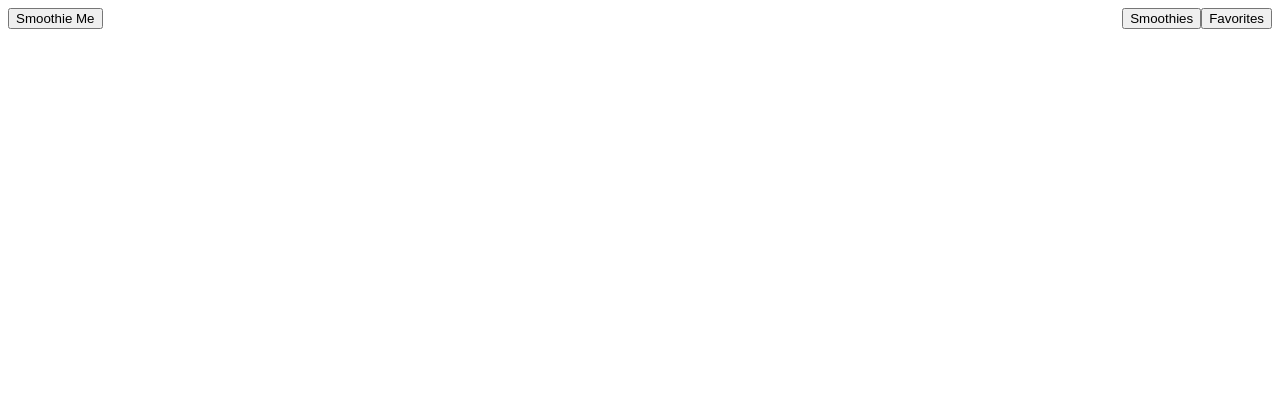
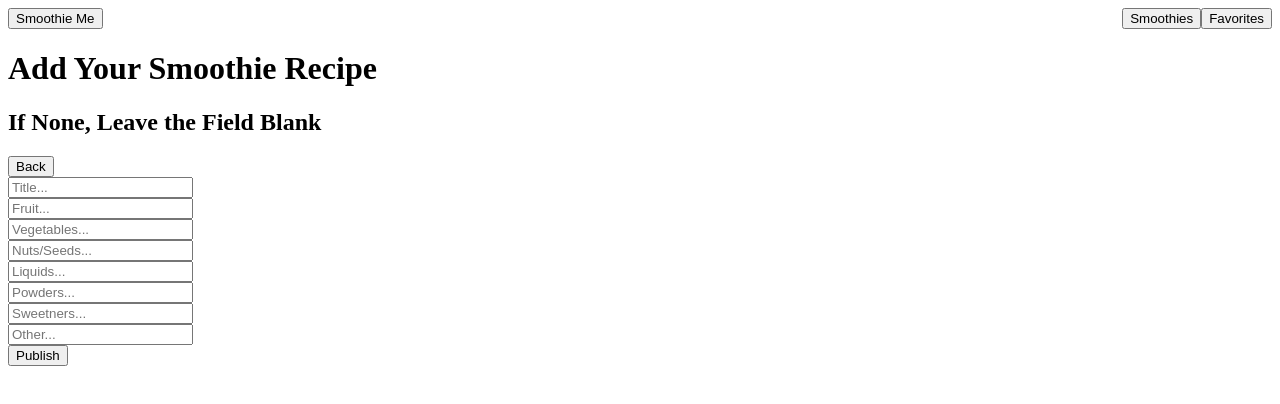
Before and after one commit to tharwin-carr/Smoothie-Me, a React (Create React App) app: page /add-smoothie in a window 1280 px wide. Shown: the top 404 px of the page. Built offline with nearby package versions, Linux system fonts and the light colour scheme.

Commit message:
finished statci version

```diff
--- a/public/index.html
+++ b/public/index.html
@@ -9,11 +9,6 @@
       name="description"
       content="Web site created using create-react-app"
     />
-    <link rel="apple-touch-icon" href="%PUBLIC_URL%/logo192.png" />
-    <!--
-      manifest.json provides metadata used when your web app is installed on a
-      user's mobile device or desktop. See https://developers.google.com/web/fundamentals/web-app-manifest/
-    -->
     <link rel="manifest" href="%PUBLIC_URL%/manifest.json" />
     <!--
       Notice the use of %PUBLIC_URL% in the tags above.
@@ -24,7 +19,7 @@
       work correctly both with client-side routing and a non-root public URL.
       Learn how to configure a non-root public URL by running `npm run build`.
     -->
-    <title>React App</title>
+    <title>Smoothie Me</title>
   </head>
   <body>
     <noscript>You need to enable JavaScript to run this app.</noscript>
--- a/src/App.js
+++ b/src/App.js
@@ -6,6 +6,7 @@ import LandingPage from './components/LandingPage';
 import SmoothiesPage from './components/SmoothiesPage';
 import SmoothieInfoPage from './components/SmoothieInfoPage';
 import FavoritesPage from './components/FavoritesPage';
+import AddSmoothiePage from './components/AddSmoothiePage';
 import STORE from './STORE';
 
 export default class App extends Component {
@@ -25,6 +26,7 @@ export default class App extends Component {
                 <Route path='/smoothies' component={SmoothiesPage} />
                 <Route path='/STORE.smoothies/:smoothieId' render={(props) => <SmoothieInfoPage {...props} />} />
                 <Route path='/favorites' component={FavoritesPage} />
+                <Route path='/add-smoothie' component={AddSmoothiePage} />
               </Switch>
             </main>
           </div>
--- /dev/null
+++ b/src/buttons/AddSmoothieButton.js
@@ -0,0 +1,23 @@
+import React from 'react';
+import { useHistory } from 'react-router-dom';
+
+export default function AddSmoothieButton(props) {
+    let history = useHistory();
+
+    //takes the user to the selected page
+    function handleClick() {
+        history.push('/add-smoothie');
+    };
+
+    return(
+        <>
+            <button
+                className={props.btnClass}
+                type='button'
+                onClick={handleClick}
+            >
+                {props.title}
+            </button>
+        </>
+    );
+};
--- /dev/null
+++ b/src/buttons/BackButton.js
@@ -0,0 +1,23 @@
+import React from 'react';
+import { useHistory } from 'react-router-dom';
+
+export default function BackButton(props) {
+    let history = useHistory();
+
+    //takes the user to the selected page
+    function handleClick() {
+        history.goBack();
+    };
+
+    return(
+        <>
+            <button
+                className={props.btnClass}
+                type='button'
+                onClick={handleClick}
+            >
+                {props.title}
+            </button>
+        </>
+    );
+};
--- /dev/null
+++ b/src/components/AddSmoothiePage.js
@@ -0,0 +1,89 @@
+import React, { Component } from 'react';
+import BackButton from '../buttons/BackButton';
+
+export default class AddSmoothiePage extends Component {
+    render() {
+        return (
+            <div>
+                <div>
+                    <h1>
+                        Add Your Smoothie Recipe
+                    </h1>
+                    <h2>
+                        If None, Leave the Field Blank
+                    </h2>
+                    <BackButton
+                        btnClass='btn back-button'
+                        title='Back'
+                    />
+                </div>
+
+                <div>
+                    <form>
+                        <input
+                            type='text'
+                            id='title'
+                            name='title'
+                            placeholder='Title...'
+                        />
+                        <br />
+                        <input
+                            type='text'
+                            id='fruit'
+                            name='fruit'
+                            placeholder='Fruit...'
+                        />
+                        <br />
+                        <input
+                            type='text'
+                            id='vegetable'
+                            name='vegetable'
+                            placeholder='Vegetables...'
+                        />
+                        <br />
+                        <input
+                            type='text'
+                            id='nutsSeeds'
+                            name='nutsSeeds'
+                            placeholder='Nuts/Seeds...'
+                        />
+                        <br />
+                        <input
+                            type='text'
+                            id='liquids'
+                            name='liquids'
+                            placeholder='Liquids...'
+                        />
+                        <br />
+                        <input
+                            type='text'
+                            id='powders'
+                            name='powders'
+                            placeholder='Powders...'
+                        />
+                        <br />
+                        <input
+                            type='text'
+                            id='sweetners'
+                            name='sweetners'
+                            placeholder='Sweetners...'
+                        />
+                        <br />
+                        <input
+                            type='text'
+                            id='other'
+                            name='other'
+                            placeholder='Other...'
+                        />
+                        <br />
+                        <button type ='submit'>
+                            Publish
+                        </button>
+                    </form>
+
+                </div>
+
+            </div>
+        )
+    }
+}
--- a/src/components/FavoritesPage.js
+++ b/src/components/FavoritesPage.js
@@ -1,5 +1,6 @@
 import React, { Component } from 'react';
 import { Link } from 'react-router-dom';
+import BackButton from '../buttons/BackButton';
 import STORE from '../STORE';
 
 export default class FavoritesPage extends Component {
@@ -28,6 +29,10 @@ export default class FavoritesPage extends Component {
                     </Link>
 
                 </div>
+                <BackButton
+                    btnClass='btn back-button'
+                    title='Back'
+                />
             </div>
             );
         });
--- a/src/components/SmoothiesPage.js
+++ b/src/components/SmoothiesPage.js
@@ -1,6 +1,6 @@
 import React, { Component } from 'react';
-import { Link } from 'react-router-dom';
 import SmoothiesList from './SmoothiesList';
+import AddSmoothieButton from '../buttons/AddSmoothieButton'
 
 export class SmoothiesPage extends Component {
     render() {
@@ -13,11 +13,10 @@ export class SmoothiesPage extends Component {
                 </div>
 
                 <div className='smoothiespage-btn__container'>
-                    <Link to='/add-smoothie'>
-                        <button className='btn smoothiespage__btn'>
-                            Add Smoothie
-                        </button>
-                    </Link>
+                    <AddSmoothieButton
+                        btnClass= 'btn add-smoothie__btn'
+                        title='Add Smoothie'
+                    />
                 </div>
 
                 <SmoothiesList />
```
Also changed, not shown: public/manifest.json, 2 other files (tests, documents, lock files or other folders).
